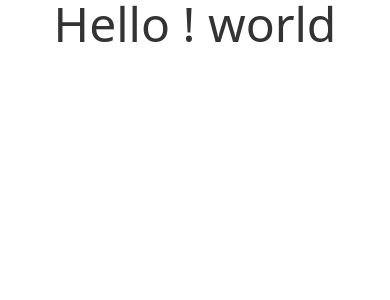
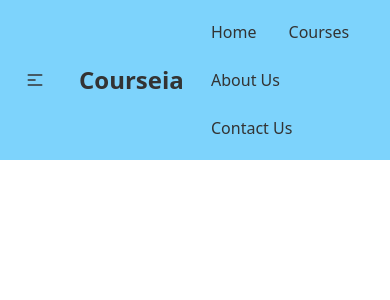
Before and after one commit to HasibAliOpu/Courseia, a React (Create React App) app: page / in a window 390 px wide. Shown: the top 300 px of the page. Built offline with nearby package versions, Linux system fonts and the light colour scheme.

Commit message:
simple navbar added

```diff
--- a/src/App.js
+++ b/src/App.js
@@ -1,9 +1,10 @@
 import "./App.css";
+import Navbar from "./Components/Navbar/Navbar";
 
 function App() {
   return (
     <div className="App">
-      <h1 className="text-5xl">Hello ! world</h1>
+      <Navbar />
     </div>
   );
 }
--- /dev/null
+++ b/src/Components/Navbar/Navbar.js
@@ -0,0 +1,87 @@
+import React from "react";
+import { Link } from "react-router-dom";
+
+const Navbar = () => {
+  return (
+    <div>
+      <div className="navbar bg-sky-300">
+        <div className="navbar-start">
+          <div className="dropdown">
+            <label tabIndex="0" className="btn btn-ghost lg:hidden">
+              <svg
+                xmlns="http://www.w3.org/2000/svg"
+                className="h-5 w-5"
+                fill="none"
+                viewBox="0 0 24 24"
+                stroke="currentColor"
+              >
+                <path
+                  strokeLinecap="round"
+                  strokeLinejoin="round"
+                  strokeWidth="2"
+                  d="M4 6h16M4 12h8m-8 6h16"
+                />
+              </svg>
+            </label>
+            <ul
+              tabIndex="0"
+              className="menu menu-compact dropdown-content mt-3 p-2 shadow bg-base-100 rounded-box w-52"
+            >
+              <li>
+                <Link to={"/"}>Item 1</Link>
+              </li>
+              <li tabIndex="0">
+                <Link to={"/"} className="justify-between">
+                  Parent
+                  <svg
+                    className="fill-current"
+                    xmlns="http://www.w3.org/2000/svg"
+                    width="24"
+                    height="24"
+                    viewBox="0 0 24 24"
+                  >
+                    <path d="M8.59,16.58L13.17,12L8.59,7.41L10,6L16,12L10,18L8.59,16.58Z" />
+                  </svg>
+                </Link>
+                <ul className="p-2">
+                  <li>
+                    <Link to={"/"}>Submenu 1</Link>
+                  </li>
+                  <li>
+                    <Link to={"/"}>Submenu 2</Link>
+                  </li>
+                </ul>
+              </li>
+              <li>
+                <Link to={"/"}>Item 3</Link>
+              </li>
+            </ul>
+          </div>
+          <Link to="/" className="btn btn-ghost normal-case text-2xl">
+            Courseia
+          </Link>
+        </div>
+
+        <div className="navbar-end">
+          <ul className="menu menu-horizontal p-0">
+            <li>
+              <Link to={"/"}>Home</Link>
+            </li>
+            <li>
+              <Link to={"/"}>Courses</Link>
+            </li>
+            <li>
+              <Link to={"/"}>About Us</Link>
+            </li>
+
+            <li>
+              <Link to={"/"}>Contact Us</Link>
+            </li>
+          </ul>
+        </div>
+      </div>
+    </div>
+  );
+};
+
+export default Navbar;
```
